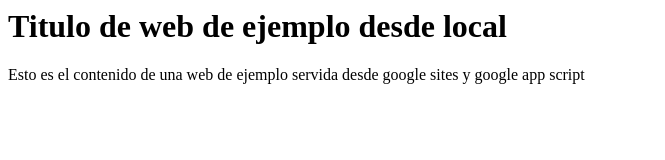
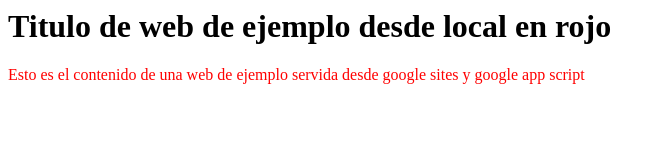
Before and after one commit to cestebandev/AKantarPlay, a plain HTML site: page index.html in a window 1280 px wide. Shown: the whole page, without its empty margins (0-665 px from the left). Drawn offline with Linux system fonts and the light colour scheme; files that its build step writes are made by us from their sources.

Commit message:
se incluyen los estilos

```diff
--- a/index.html
+++ b/index.html
@@ -1,10 +1,10 @@
 <html>
   <head>
-    <link href="styles/style.css" rel="stylesheet" type="text/css">
+    <link href="styles/estilos.css" rel="stylesheet" type="text/css">
   </head>
   <body>
     <h1>
-        Titulo de web de ejemplo desde local
+        Titulo de web de ejemplo desde local en rojo
     </h1>
     <p> Esto es el contenido de una web de ejemplo servida desde google sites y google app script</p>
   </body>
```
